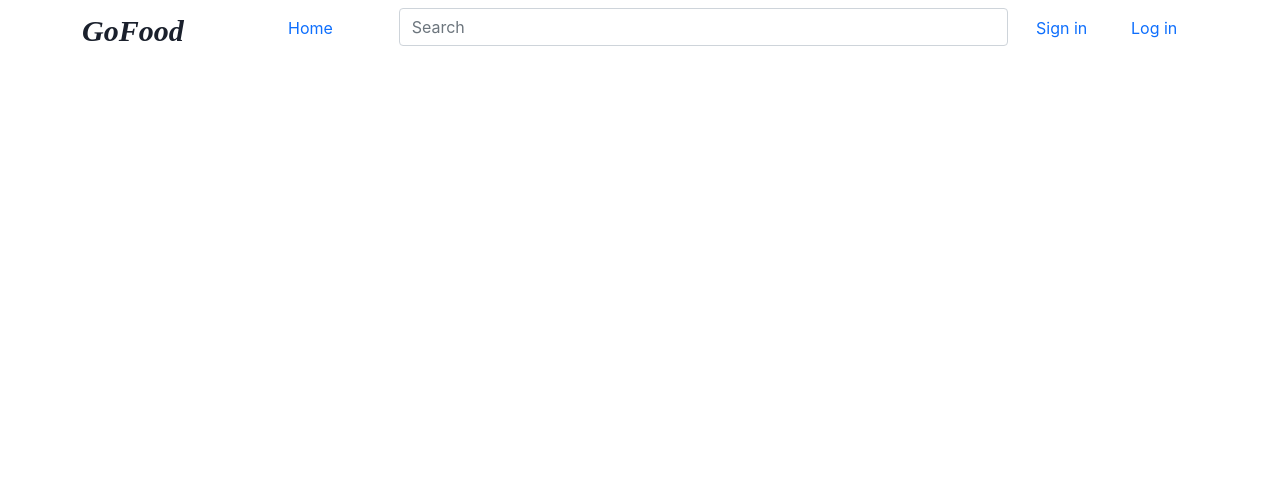
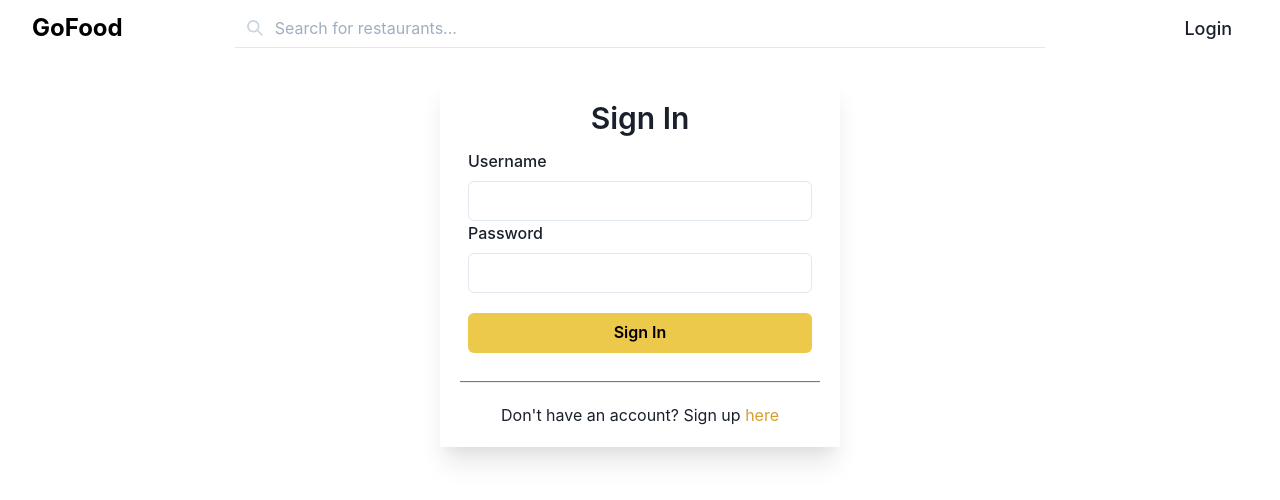
Before and after one commit to COSC2638-Cloud-2021/go-food, a React (Create React App) app: page /login in a window 1280 px wide. Shown: the top 500 px of the page. Built offline with nearby package versions, Linux system fonts and the light colour scheme.

Commit message:
add login and signup page

```diff
--- a/package.json
+++ b/package.json
@@ -3,12 +3,14 @@
   "version": "0.1.0",
   "private": true,
   "dependencies": {
+    "@chakra-ui/icons": "^1.0.15",
     "@chakra-ui/react": "^1.6.6",
     "@emotion/react": "^11.4.1",
     "@emotion/styled": "^11.3.0",
     "@testing-library/jest-dom": "^5.14.1",
     "@testing-library/react": "^11.2.7",
     "@testing-library/user-event": "^12.8.3",
+    "axios": "^0.21.1",
     "bootstrap": "^5.1.0",
     "framer-motion": "^4.1.17",
     "holderjs": "^2.9.9",
@@ -17,6 +19,7 @@
     "react-bootstrap": "^2.0.0-beta.5",
     "react-dom": "^17.0.2",
     "react-helmet-async": "^1.0.9",
+    "react-icons": "^4.2.0",
     "react-router-dom": "^5.2.0",
     "react-scripts": "4.0.3",
     "web-vitals": "^1.1.2",
--- a/src/component/login/LoginPage.js
+++ b/src/component/login/LoginPage.js
@@ -1,12 +1,55 @@
-import { Flex } from "@chakra-ui/react";
-import { Helmet } from "react-helmet-async";
+import { Box, Button, Flex, FormControl, FormLabel, Input, Text, useToast } from '@chakra-ui/react';
+import React from 'react';
+import { Helmet } from 'react-helmet-async';
+import { Link } from 'react-router-dom';
+import { useErrorToast } from '../shared/toast';
+import useInput from '../../hook/useInput';
+import useAuthStore from '../../store/useAuthStore';
+import AppDivider from '../shared/AppDivider';
 
 export default function LoginPage() {
+    const { value: username, onInput: onUsernameInput } = useInput('')
+    const { value: password, onInput: onPasswordInput } = useInput('')
+    const login = useAuthStore(state => state.login)
+    const user = useAuthStore(state => state.user)
+    const errorToast = useErrorToast()
+    const fetchCurrentUser = useAuthStore(state => state.fetchCurrentUser)
+
+    const onFormSubmit = async (e) => {
+        e.preventDefault()
+        await login({ username, password })
+        const user = await fetchCurrentUser()
+        if (!user) {
+            errorToast({
+                title: 'Login failed!',
+                description: 'Username and password do not match.',
+            })
+            return
+        }
+    }
+
     return (
-        <Flex>
-            <Helmet>
-                <title>Login</title>
-            </Helmet>
+        <Flex direction='column' align='center' justifySelf='center' justify='center' width={400} mx='auto' boxShadow='xl' mt={5} p={5}>
+            <Helmet title='Login' />
+            <Text fontSize='3xl' fontWeight={600}>Sign In</Text>
+            <Box width='100%' p={2}>
+                <form onSubmit={onFormSubmit}>
+                    <FormControl id="username">
+                        <FormLabel>Username</FormLabel>
+                        <Input value={username} onInput={onUsernameInput} required />
+                    </FormControl>
+                    <FormControl id="password">
+                        <FormLabel>Password</FormLabel>
+                        <Input type='password' value={password} onInput={onPasswordInput} required />
+                    </FormControl>
+                    <Box height={5}></Box>
+                    <Button type="submit" width='100%' colorScheme='yellow'>Sign In</Button>
+                </form>
+            </Box>
+            <Box height={5}></Box>
+            <AppDivider />
+            <Box height={5}></Box>
+            <Text align='center'>Don't have an account? Sign up <Link id="link2" to='/signup'><Text display='inline' color='yellow.500'>here</Text></Link></Text>
         </Flex>
     )
 }
--- a/src/component/login/SignUpPage.js
+++ b/src/component/login/SignUpPage.js
@@ -1,12 +1,87 @@
-import { Flex } from "@chakra-ui/react";
-import { Helmet } from "react-helmet-async";
+import { Box, Button, Flex, FormControl, FormLabel, Input, Text, useToast } from '@chakra-ui/react';
+import React, { useState } from 'react';
+import { Helmet } from 'react-helmet-async';
+import { Link } from 'react-router-dom';
+import api from '../../api/api';
+import useInput from '../../hook/useInput';
+import { useErrorToast, useSuccessToast } from '../shared/toast';
+import AppDivider from '../shared/AppDivider';
+
 
 export default function SignUpPage() {
+    const { value: name, onInput: onNameInput } = useInput('')
+    const { value: email, onInput: onEmailInput } = useInput('')
+    const { value: phoneNumber, onInput: onPhoneNumberInput } = useInput('')
+    const { value: address, onInput: onAddressInput } = useInput('')
+    const { value: password, onInput: onPasswordInput } = useInput('')
+    const { value: confirmPassword, onInput: onConfirmPasswordInput } = useInput('')
+    const [submitting, setSubmitting] = useState(false)
+    const errorToast = useErrorToast()
+    const successToast = useSuccessToast()
+    const onFormSubmit = async (e) => {
+        e.preventDefault()
+        if (password !== confirmPassword) {
+            errorToast({
+                title: 'Password do not match!',
+            })
+            return
+        }
+        setSubmitting(true)
+        try {
+            await api.post('/users', { name, email, phoneNumber, address, password })
+            successToast({
+                title: 'Register account successfully!',
+            })
+        }
+        catch (e) {
+            errorToast({
+                title: 'Sign up failed!',
+                description: '',
+            })
+        }
+        finally {
+            setSubmitting(false)
+        }
+    }
+
     return (
-        <Flex>
-            <Helmet>
-                <title>Sign Up</title>
-            </Helmet>
+        <Flex direction='column' align='center' justify='center' width={400} mx='auto' boxShadow='xl' mt={5} p={5}>
+            <Helmet title='Sign Up' />
+            <Text fontSize='3xl' fontWeight={600}>Sign Up</Text>
+            <Box width='100%' p={2}>
+                <form onSubmit={onFormSubmit}>
+                    <FormControl id="name">
+                        <FormLabel>Name</FormLabel>
+                        <Input value={name} onInput={onNameInput} required />
+                    </FormControl>
+                    <FormControl id="email">
+                        <FormLabel>Email</FormLabel>
+                        <Input type='email' value={email} onInput={onEmailInput} required />
+                    </FormControl>
+                    <FormControl id="phoneNumber">
+                        <FormLabel>Phone Number</FormLabel>
+                        <Input type='tel' value={phoneNumber} onInput={onPhoneNumberInput} required />
+                    </FormControl>
+                    <FormControl id="address">
+                        <FormLabel>Address</FormLabel>
+                        <Input value={address} onInput={onAddressInput} required />
+                    </FormControl>
+                    <FormControl id="password">
+                        <FormLabel>Password</FormLabel>
+                        <Input type='password' value={password} onInput={onPasswordInput} required />
+                    </FormControl>
+                    <FormControl id="address">
+                        <FormLabel>Confirm Password</FormLabel>
+                        <Input type='password' value={confirmPassword} onInput={onConfirmPasswordInput} required />
+                    </FormControl>
+                    <Box height={5}></Box>
+                    <Button type="submit" width='100%' colorScheme='yellow'>Sign Up</Button>
+                </form>
+            </Box>
+            <Box height={5}></Box>
+            <AppDivider />
+            <Box height={5}></Box>
+            <Text align='center'>Already have an account? Log in <Link to='/login'><Text display='inline' color='yellow.500'>here</Text></Link></Text>
         </Flex>
     )
 }
--- /dev/null
+++ b/src/component/shared/AppDivider.js
@@ -0,0 +1,9 @@
+import { Box, Divider } from "@chakra-ui/react"
+
+export default function AppDivider() {
+    return (
+        <Box width='100%'>
+            <Divider />
+        </Box>
+    )
+}
--- a/src/component/shared/MainAppBar.js
+++ b/src/component/shared/MainAppBar.js
@@ -1,53 +1,31 @@
-import { Flex, Text } from "@chakra-ui/react";
+import { SearchIcon } from "@chakra-ui/icons";
+import { Box, Flex, Input, InputGroup, InputLeftElement, Text } from "@chakra-ui/react";
 import { Link } from "react-router-dom";
-import {
-    Nav,
-    FormControl,
-    Container,
-    Row,
-    Col,
-    InputGroup
-} from "react-bootstrap";
 
-// export default function MainAppBar() {
-//     return (
-//         <Flex py={2} px={4} bgColor='gray.800' align='center' justify='space-between'>
-//             <Link to='/'>
-//                 <Text color='white' fontSize='2xl' fontWeight={700}>GoFood</Text>
-//             </Link>
-//             <Link to='/login'>
-//                 <Text mr={4} color='white' fontSize='lg' fontWeight={700}>Login</Text>
-//             </Link>
-//         </Flex >
-//     )
-// }
 export default function MainAppBar() {
     return (
-        <Container className="mt-2" bg="light" variant="light">
-            <Row >
-                <Col  xs="2">
-                    <Row xs="1">
-                        <Col style={{ fontSize: "30px", fontWeight: "bold", fontStyle: "italic", fontFamily: "Times New Roman" }} href="#">GoFood</Col>
-                        {/* <Col href="#"><Nav.Link href="#signin" >Home</Nav.Link></Col> */}
-                    </Row>
-                </Col>
-                <Col xs="8">
-                    <Row>
-                        <Col xs="2" href="#"><Nav.Link href="#signin" >Home</Nav.Link></Col>
-                        <Col md="10">
-                            <InputGroup>
-                                <FormControl placeholder="Search"/>
-                            </InputGroup>
-                        </Col>
-                    </Row>
-                </Col>
-                <Col xs="2">
-                    <Row xs="2">
-                        <Nav.Link href="#signin" >Sign in</Nav.Link>
-                        <Nav.Link href="#login">Log in</Nav.Link>
-                    </Row>
-                </Col>
-            </Row>
-        </Container>
+        <Flex py={2} px={8} align='center'>
+            <Box flex={2}>
+                <Link to='/'>
+                    <Text color='black' fontSize='2xl' fontWeight={700}>GoFood</Text>
+                </Link>
+            </Box>
+            <Box flex={8}>
+                <form>
+                    <InputGroup>
+                        <InputLeftElement
+                            pointerEvents="none"
+                            children={<SearchIcon color="gray.300" />}
+                        />
+                        <Input variant='flushed' placeholder='Search for restaurants...' />
+                    </InputGroup>
+                </form>
+            </Box>
+            <Flex flex={2} justify='flex-end'>
+                <Link to='/login'>
+                    <Text ml='auto' mr={4} fontSize='lg' fontWeight={500}>Login</Text>
+                </Link>
+            </Flex>
+        </Flex >
     )
 }
--- /dev/null
+++ b/src/component/shared/toast.js
@@ -0,0 +1,20 @@
+import { useToast } from "@chakra-ui/react"
+
+const createToast = (status) => {
+    return () => {
+        const toast = useToast()
+        return ({ title, description }) => toast(
+            {
+                position: 'bottom-right',
+                isClosable: true,
+                duration: 4000,
+                status,
+                title,
+                description,
+            }
+        )
+    }
+}
+
+export const useErrorToast = createToast('error')
+export const useSuccessToast = createToast('success')
--- a/src/hook/useApi.js
+++ b/src/hook/useApiGet.js
@@ -1,7 +1,7 @@
 import { useCallback, useEffect, useState } from 'react'
 import api from '../api/api'
 
-export default function useApi({ endpoint, defaultValue = null }) {
+export default function useApiGet({ endpoint, defaultValue = null }) {
     const [data, setData] = useState(defaultValue)
     const [error, setError] = useState('')
     const [loading, setLoading] = useState(true)
--- /dev/null
+++ b/src/mock/mockProductImage.js
@@ -0,0 +1,5 @@
+import logo from '../asset/image/logo.png'
+const mockProductImage = {
+    url: logo
+}
+export default mockProductImage
```
Also changed, not shown: src/component/shared/LoadingSpinner.js (added, +9 -0 lines), src/mock/mockStore.js (added, +60 -0 lines), src/asset/image/logo.png (added), 1 other file (tests, documents, lock files or other folders).
